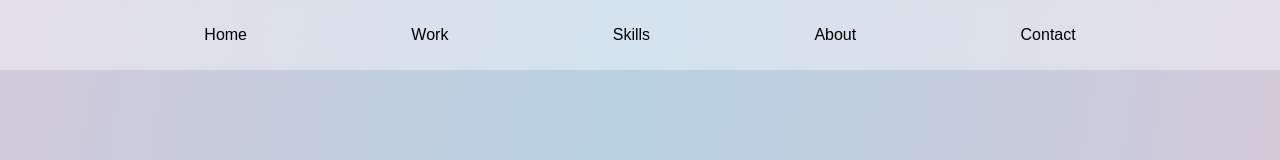
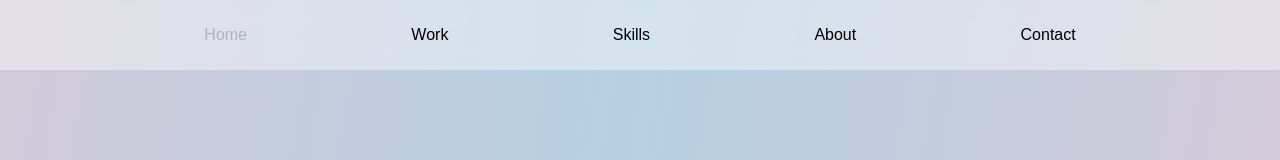
Before and after one commit to twentyfive21/portfolio-react, a React (Vite) app: page / in a window 1280 px wide. In both pictures the pointer is over the link "Home". Shown: the top 160 px of the page. Built offline with nearby package versions, Linux system fonts and the light colour scheme; a web font is replaced by a local one.

Commit message:
added hover effect on header and work section

```diff
--- a/src/components/Header/Header.css
+++ b/src/components/Header/Header.css
@@ -11,3 +11,6 @@
     -webkit-backdrop-filter: blur( 20px );
     z-index: 1;
 }
+.header-container a:hover {
+    opacity: 0.2;
+}
--- a/src/components/Work/Work.css
+++ b/src/components/Work/Work.css
@@ -9,6 +9,9 @@
     cursor: pointer;
     font-size: 1rem;
     letter-spacing: 1px;
+}
+.filter-container p:hover {
+    opacity: 0.2;
 }
 .work-container h1 {
     text-align: center;
```
